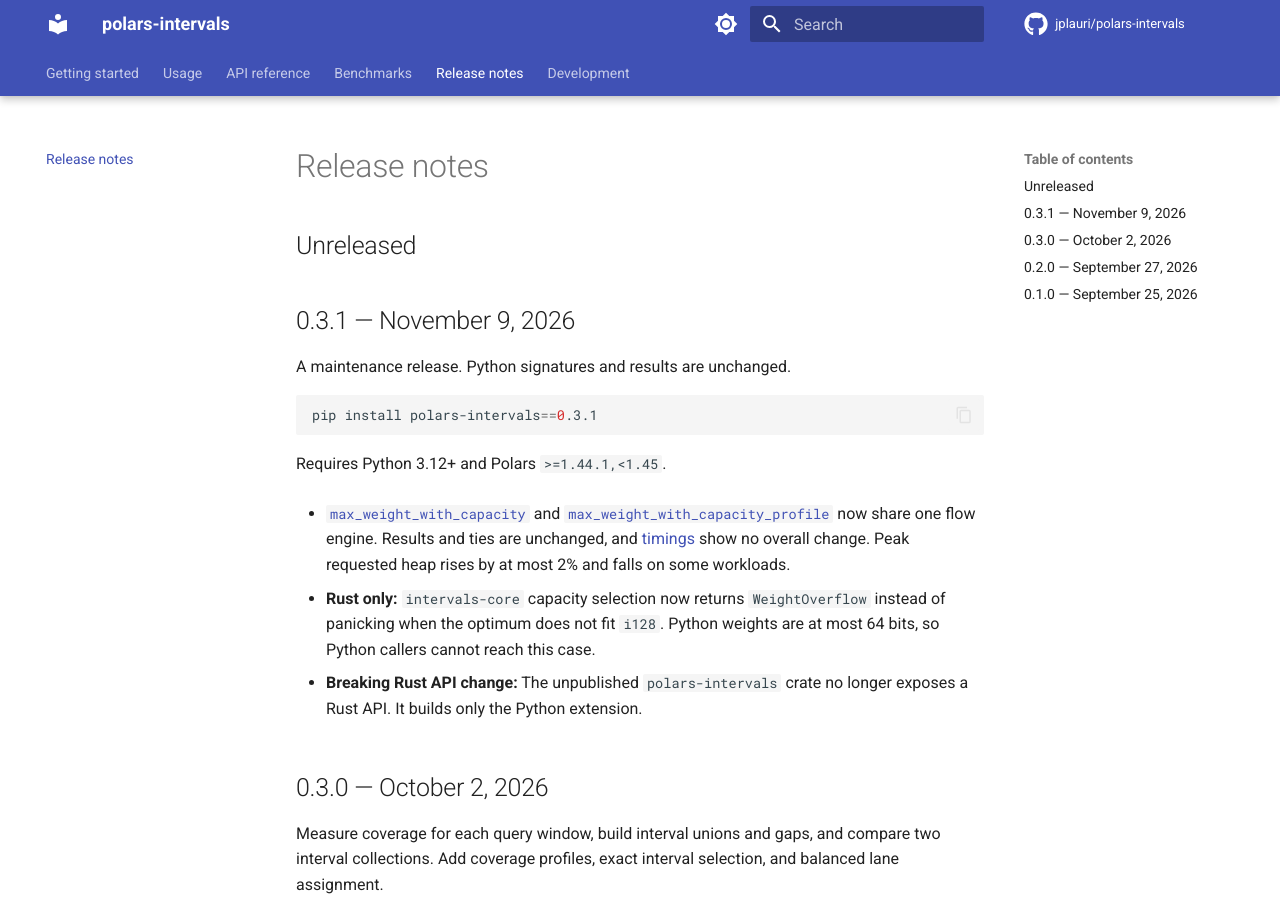
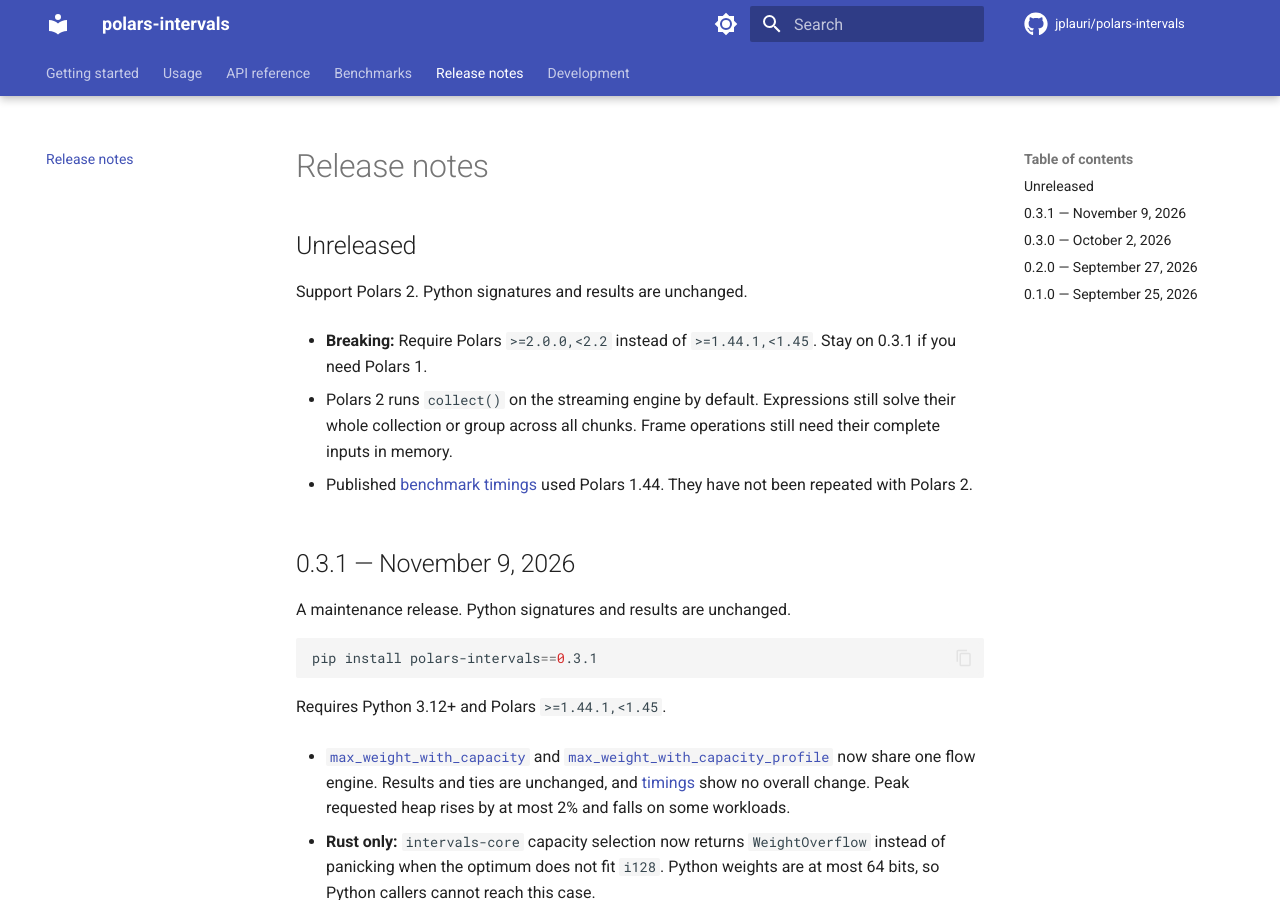
Before and after one commit to jplauri/polars-intervals, an MkDocs documentation site: the page built from docs/changelog.md, in a window 1280 px wide and 900 px high. Built offline with MkDocs 1.6.1 and Material for MkDocs 9.7.7, drawn with Linux system fonts in a browser that asks for light colours; comment, search, counter and statistics services are not loaded.

Commit message:
docs: note the Polars 2 requirement and engine default
Add an Unreleased changelog entry and say that collect() now uses the
streaming engine by default. Record that published benchmark runs used
Polars 1.44, whose auto engine meant in-memory, and have not been
repeated with Polars 2.

Co-Authored-By: Claude Opus 5.5 <noreply@anthropic.com>
Claude-Session: https://claude.ai/code/session_01Rjwv98RkfdE2X6xdjM6HjZ

```diff
--- a/docs/changelog.md
+++ b/docs/changelog.md
@@ -1,6 +1,18 @@
 # Release notes
 
 ## Unreleased
+
+Support Polars 2. Python signatures and results are unchanged.
+
+- **Breaking:** Require Polars `>=2.0.0,<2.2` instead of `>=1.44.1,<1.45`.
+  Stay on 0.3.1 if you need Polars 1.
+
+- Polars 2 runs `collect()` on the streaming engine by default. Expressions
+  still solve their whole collection or group across all chunks. Frame
+  operations still need their complete inputs in memory.
+
+- Published [benchmark timings](benchmarks.md#polars-version) used Polars 1.44.
+  They have not been repeated with Polars 2.
 
 ## 0.3.1 — November 9, 2026
 
```
Also changed, not shown: docs/benchmarks.md (+7 -0 lines), docs/usage.md (+3 -2 lines).
